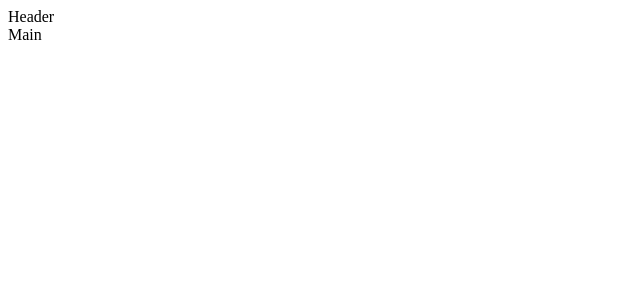
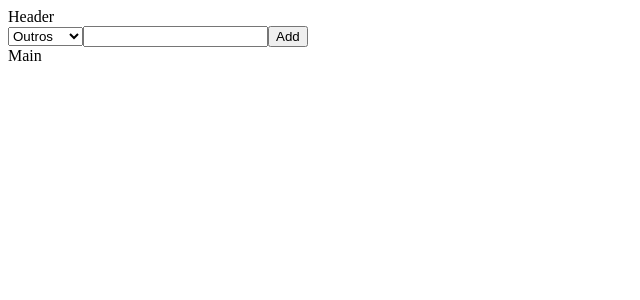
Before and after one commit to fsrocha-dev/app-what-you-did, a React (Create React App) app: page / in a window 1280 px wide. Shown: the top 300 px of the page, without its empty margins (0-640 px from the left). Built offline with nearby package versions, Linux system fonts and the light colour scheme.

Commit message:
finish AddTask component

```diff
--- a/src/AddTask.js
+++ b/src/AddTask.js
@@ -1,7 +1,35 @@
-import React from "react";
+import React, { useState } from "react";
 
 // import { Container } from './styles';
 
-const AddTask = () => <div />;
+const AddTask = ({ onNewTask }) => {
+  const [text, setText] = useState("");
+  const [category, setCategory] = useState("");
+
+  return (
+    <div>
+      <form
+        onSubmit={e => {
+          e.preventDefault();
+          onNewTask({ text, category });
+        }}
+      >
+        <select value={category} onChange={e => setCategory(e.target.value)}>
+          <option>Outros</option>
+          <option>Casa</option>
+          <option>Trabalho</option>
+          <option>Esportes</option>
+          <option>Estudos</option>
+        </select>
+        <input
+          type="text"
+          value={text}
+          onChange={e => setText(e.target.value)}
+        />
+        <button type="submit">Add</button>
+      </form>
+    </div>
+  );
+};
 
 export default AddTask;
--- a/src/App.js
+++ b/src/App.js
@@ -1,13 +1,19 @@
-import React from "react";
+import React, { useState } from "react";
 import Header from "./Header";
 import AddTask from "./AddTask";
 import Main from "./Main";
 
 const App = () => {
+  const [tasks, setTasks] = useState([]);
+  console.log(tasks);
   return (
     <div>
       <Header />
-      <AddTask />
+      <AddTask
+        onNewTask={t => {
+          setTasks([...tasks, t]);
+        }}
+      />
       <Main />
     </div>
   );
```
